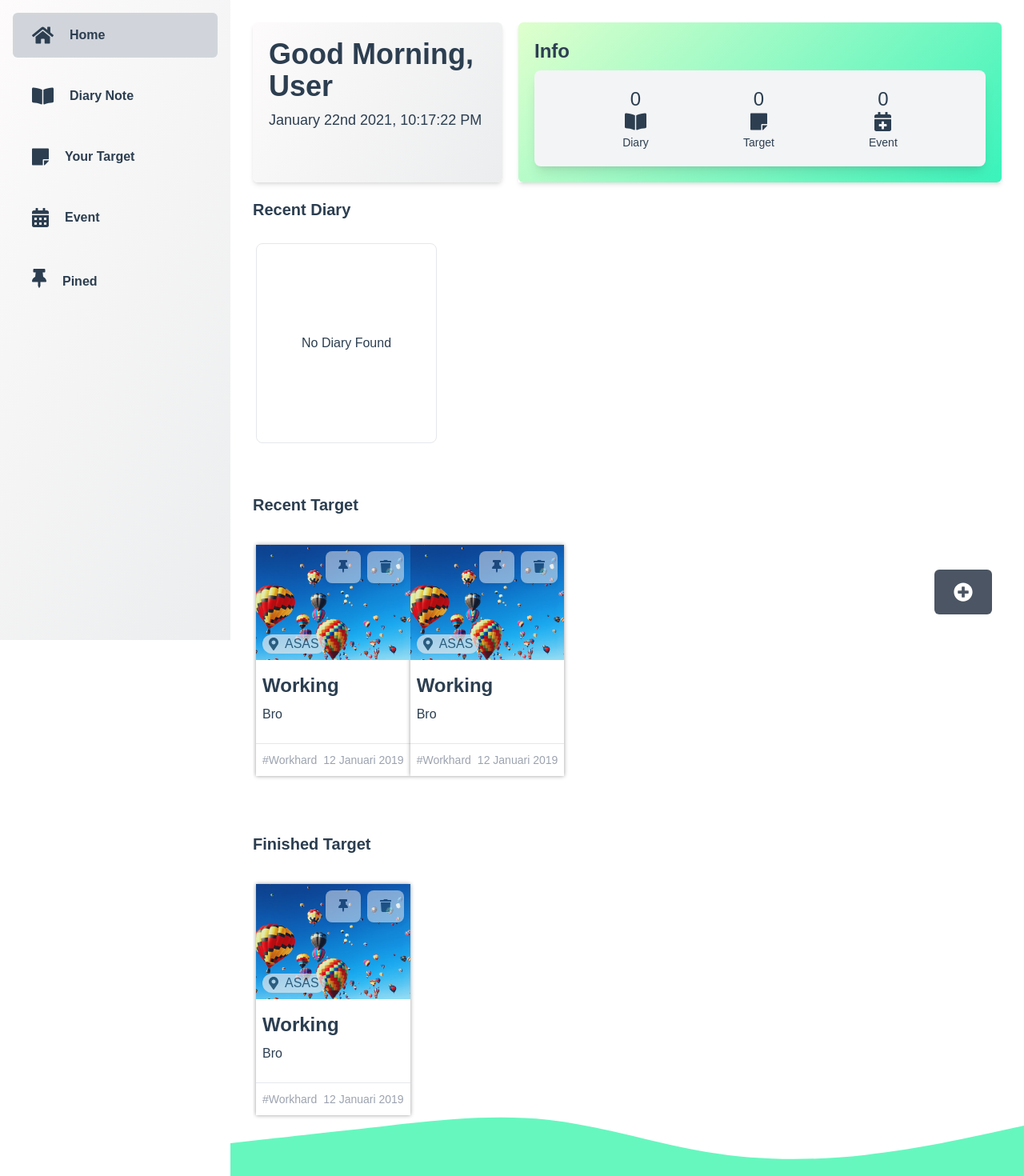
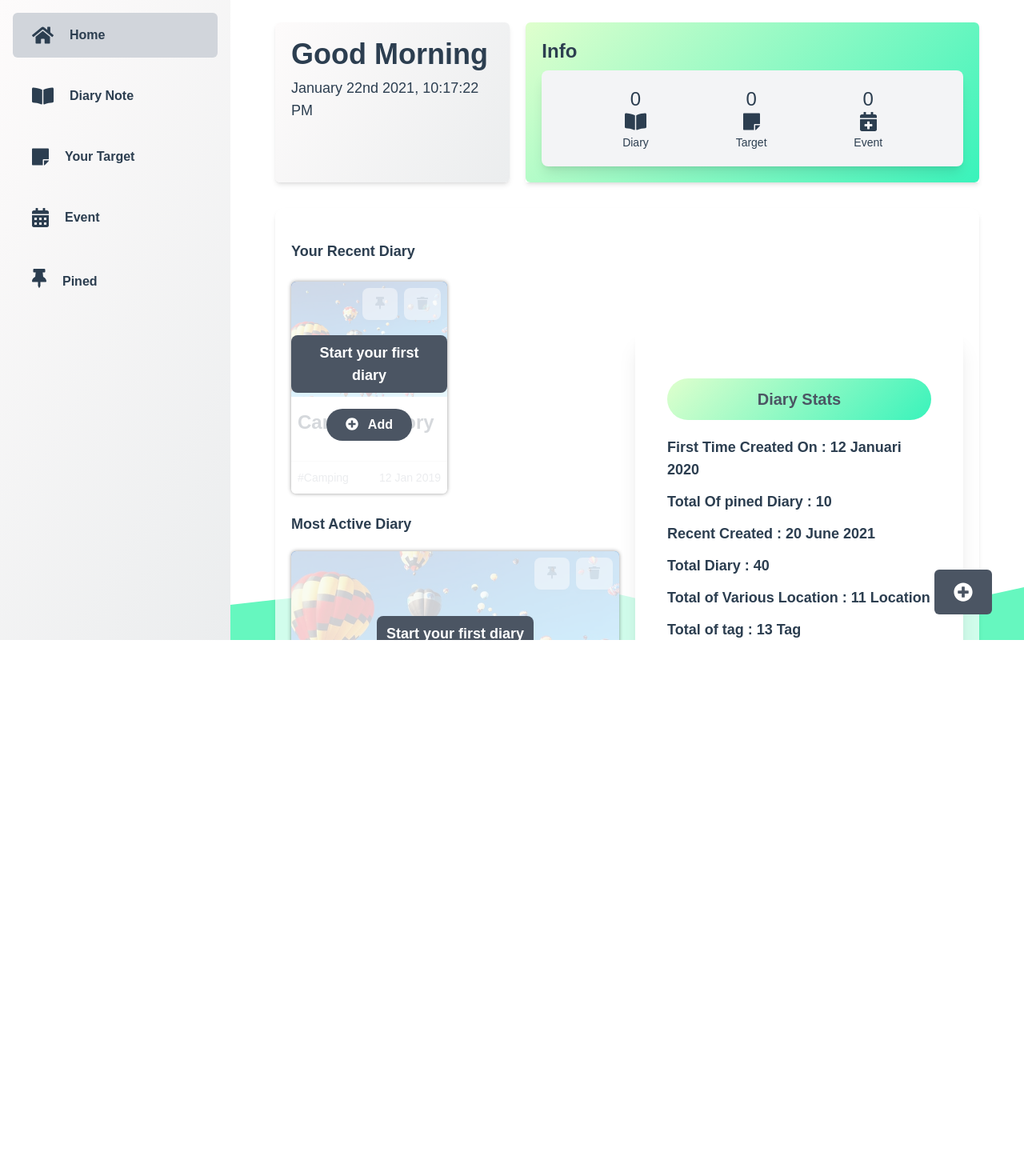
Before and after one commit to gkyla/moralize, a Vue app: page / in a window 1280 px wide. Shown: the top 1470 px of the page at 80% size. After the commit the page ends 800 px from the top, so only its background shows below. Built offline with nearby package versions, Linux system fonts and the light colour scheme; what @ckeditor/ckeditor5-vue would draw is missing.

Commit message:
adjusting placing content

```diff
--- a/src/views/Home.vue
+++ b/src/views/Home.vue
@@ -1,7 +1,7 @@
 <template>
   <div
     id="home"
-    class="w-full h-full text-left p-3 sm:p-5 lg:p-7 overflow-y-auto "
+    class="w-full m-auto max-h-screen text-left p-3 sm:p-5 lg:py-7 lg:px-14 overflow-y-auto "
   >
     <div id="group-top" class="xl:flex xl:gap-5 ">
       <div
@@ -10,7 +10,7 @@
       >
         <div class="w-full h-full">
           <h1 class="font-bold text-xl sm:text-2xl md:text-4xl mb-2">
-            Good Morning, {{ user.userName }}
+            Good Morning
           </h1>
           <span class="text-sm sm:text-lg">
             {{ greetings ? greetings : "Setting up time .." }}</span
@@ -49,37 +49,137 @@
               <p class="text-sm mt-1">Event</p>
             </div>
           </div>
-
         </div>
       </div>
     </div>
-    <item-container name="Recent Diary">
+
+    <div
+      class="grid grid-cols-1 xl:grid-cols-2 gap-5 shadow-md bg-white rounded-xl bg-opacity-70 lg:p-5 lg:my-8"
+    >
+      <div
+        class="grid grid-cols-1 lg:grid-cols-2 grid-rows-2  gap-4 col-span-1"
+      >
+        <div
+          name="Recent Diary"
+          class=" rounded-xl mt-5 grid grid-cols-1 gap-4 col-span-2 "
+        >
+          <h1 class="font-bold text-lg">Your Recent Diary</h1>
+          <div class="grid grid-cols-1  xsm:grid-cols-2 gap-5">
             <div v-if="diaryState.loading">Loading up data ..</div>
-      <div v-else-if="isDiaryEmpty" class=" px-14 py-28 rounded-lg border">
-        No Diary Found
+            <div v-else-if="isDiaryEmpty">
+              <placeholder-card></placeholder-card>
             </div>
             <card-diary
               v-else
-        v-for="diary in diaryState.allDiary"
+              v-for="diary in getFirstTwoLast(diaryState.allDiary)"
               :diary="diary"
               :key="diary.id"
-        :customClass="['card-diary-style-home']"
+              :customClass="['grid-diary-item']"
             />
-    </item-container>
-    <item-container name="Recent Target">
-      <card-target></card-target>
-      <card-target></card-target>
-    </item-container>
-    <item-container name="Finished Target">
-      <card-target :done="true"></card-target>
-    </item-container>
+          </div>
+        </div>
+        <div class=" col-span-2">
+          <div>
+            <h1 class="font-bold text-lg mb-5 ">Most Active Diary</h1>
+            <card-diary
+              v-if="!diaryState.loading && !isDiaryEmpty"
+              :diary="diaryState.allDiary[diaryState.allDiary.length - 1]"
+              :customClass="['grid-diary-item']"
+            />
+            <placeholder-card v-if="isDiaryEmpty"></placeholder-card>
+          </div>
+        </div>
+      </div>
+      <div class="flex justify-center items-center ">
+        <div class="bg-white shadow-xl p-10">
+          <h1
+            class="font-bold text-center my-5 text-xl py-3 px-5 rounded-full box-atention-color text-gray-600"
+          >
+            Diary Stats
+          </h1>
+          <p class="stats-information">
+            First Time Created On :
+            <span class="stats-value"> 12 Januari 2020</span>
+          </p>
+          <p class="stats-information">
+            Total Of pined Diary : <span class="stats-value"> 10 </span>
+          </p>
+          <p class="stats-information">
+            Recent Created : 20 June 2021
+          </p>
+          <p class="stats-information">Total Diary : 40</p>
+          <p class="stats-information">
+            Total of Various Location : 11 Location
+          </p>
+          <p class="stats-information">Total of tag : 13 Tag</p>
+        </div>
+      </div>
+    </div>
+
+    <!-- Target -->
+    <div
+      class="grid grid-cols-1 xl:grid-cols-2 gap-5 shadow-md bg-white rounded-xl bg-opacity-70 lg:p-5 lg:my-8"
+    >
+      <div
+        class="grid grid-cols-1 lg:grid-cols-2 grid-rows-2  gap-4 col-span-1"
+      >
+        <div class=" rounded-xl mt-5 grid grid-cols-1 gap-4 col-span-2 ">
+          <h1 class="font-bold text-lg">Your Recent Target</h1>
+          <div class="grid grid-cols-1  xsm:grid-cols-2 gap-5">
+            <div v-if="diaryState.loading">Loading up data ..</div>
+            <div v-else-if="isDiaryEmpty">
+              <placeholder-card></placeholder-card>
+            </div>
+            <card-diary
+              v-else
+              v-for="diary in getFirstTwoLast(diaryState.allDiary)"
+              :diary="diary"
+              :key="diary.id"
+              :customClass="['grid-diary-item']"
+            />
+          </div>
+        </div>
+        <div class=" col-span-2">
+          <div>
+            <h1 class="font-bold text-lg mb-5 ">Most Active Diary</h1>
+            <card-diary
+              v-if="!diaryState.loading && !isDiaryEmpty"
+              :diary="diaryState.allDiary[diaryState.allDiary.length - 1]"
+              :customClass="['grid-diary-item']"
+            />
+            <placeholder-card v-if="isDiaryEmpty"></placeholder-card>
+          </div>
+        </div>
+      </div>
+      <div class="flex justify-center items-center ">
+        <div class="bg-white shadow-xl p-10">
+          <h1
+            class="font-bold text-center my-5 text-xl py-3 px-5 rounded-full box-atention-color text-gray-600"
+          >
+            Target Stats
+          </h1>
+          <p class="stats-information">
+            First Time Created On :
+            <span class="stats-value"> 12 Januari 2020</span>
+          </p>
+          <p class="stats-information">
+            Total Target : <span class="stats-value"> 10 </span>
+          </p>
+          <p class="stats-information">
+            Recent Created : 20 June 2021
+          </p>
+          <p class="stats-information">Total Finished Target : 40</p>
+        </div>
+      </div>
+    </div>
   </div>
 </template>
 
 <script>
 import CardDiary from "../components/CardDiary.vue";
-import CardTarget from "../components/CardTarget.vue";
-import itemContainer from "../components/ItemContainer.vue";
+// import CardTarget from "../components/CardTarget.vue";
+import PlaceholderCard from "../components/PlaceholderCard.vue";
+// import itemContainer from "../components/ItemContainer.vue";
 
 import { computed, ref } from "vue";
 import { useStore } from "vuex";
@@ -90,8 +190,9 @@ export default {
   name: "Home",
   components: {
     CardDiary,
-    CardTarget,
-    itemContainer
+    // CardTarget,
+    PlaceholderCard
+    // itemContainer
   },
 
   setup() {
@@ -109,6 +210,17 @@ export default {
       }
     });
 
+    function getFirstTwoLast(theArray) {
+      const last = theArray.length - 1;
+      const beforeLast = theArray.length - 2;
+
+      if (theArray.length >= 2) {
+        return [theArray[last], theArray[beforeLast]];
+      } else {
+        return [theArray[last]];
+      }
+    }
+
     const greetings = ref(null);
 
     // Update every second
@@ -120,6 +232,7 @@ export default {
     return {
       user,
       greetings,
+      getFirstTwoLast,
       // pinState
       isDiaryEmpty,
       diaryState
```
Lines whose indentation alone changed are shown as unchanged.
